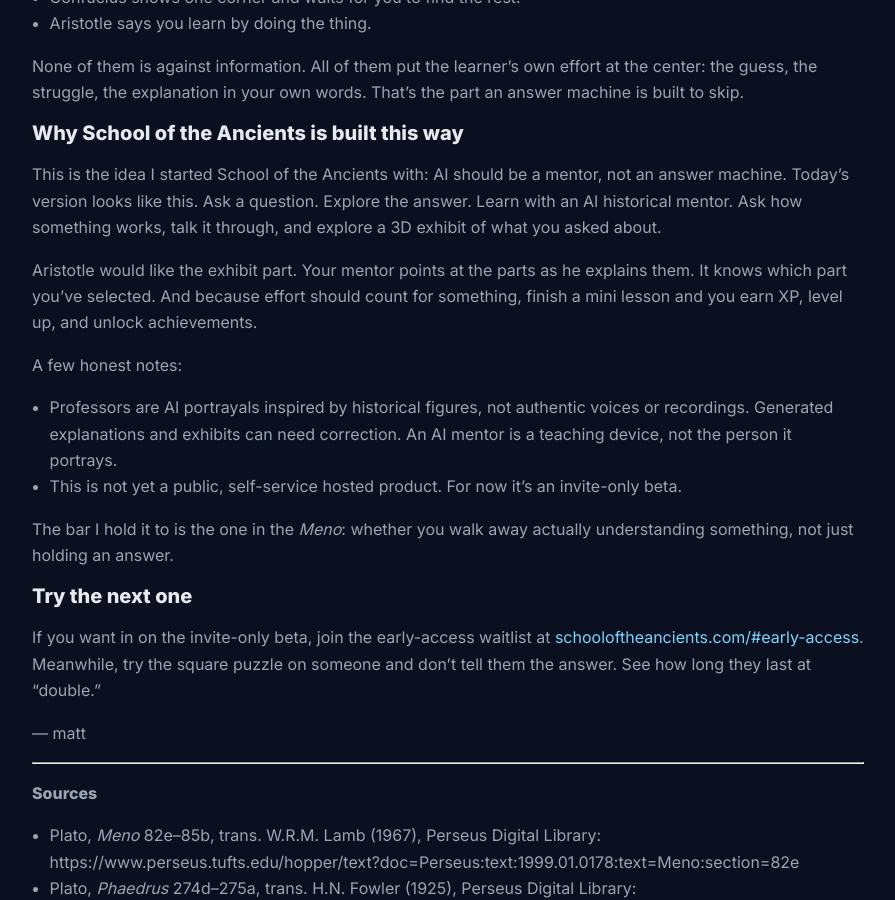
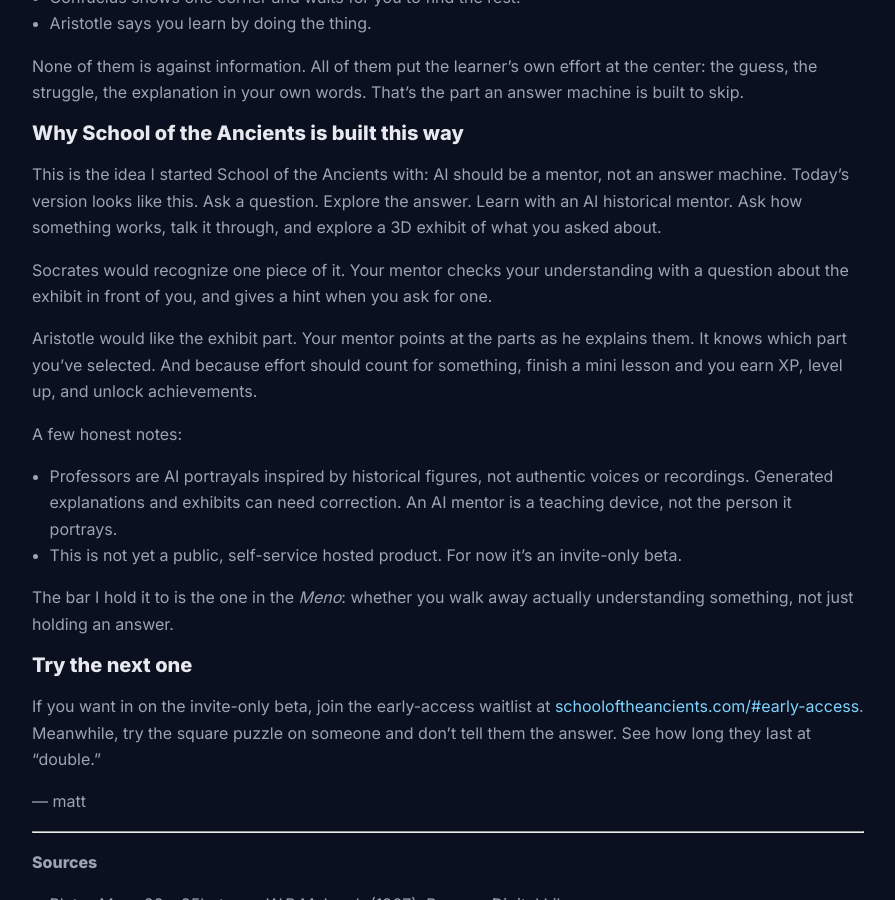
Before and after one commit to School-of-the-Ancients/School-of-the-Ancients.github.io, a Jekyll site: the page built from blog/_posts/2026-10-28-what-the-oldest-schools-knew.md, in a window 1280 px wide and 900 px high, scrolled down 2267 px. Shown: the whole window, without its empty margins (192-1087 px from the left). Built offline with Jekyll 4.4.1, drawn with Linux system fonts in a browser that asks for light colours.

Commit message:
Add the approved hint sentence to the first post.
Co-authored-by: thetopham <thetopham@users.noreply.github.com>

```diff
--- a/blog/_posts/2026-10-28-what-the-oldest-schools-knew.md
+++ b/blog/_posts/2026-10-28-what-the-oldest-schools-knew.md
@@ -63,6 +63,8 @@ None of them is against information. All of them put the learner's own effort at
 
 This is the idea I started School of the Ancients with: AI should be a mentor, not an answer machine. Today's version looks like this. Ask a question. Explore the answer. Learn with an AI historical mentor. Ask how something works, talk it through, and explore a 3D exhibit of what you asked about.
 
+Socrates would recognize one piece of it. Your mentor checks your understanding with a question about the exhibit in front of you, and gives a hint when you ask for one.
+
 Aristotle would like the exhibit part. Your mentor points at the parts as he explains them. It knows which part you've selected. And because effort should count for something, finish a mini lesson and you earn XP, level up, and unlock achievements.
 
 A few honest notes:
```
